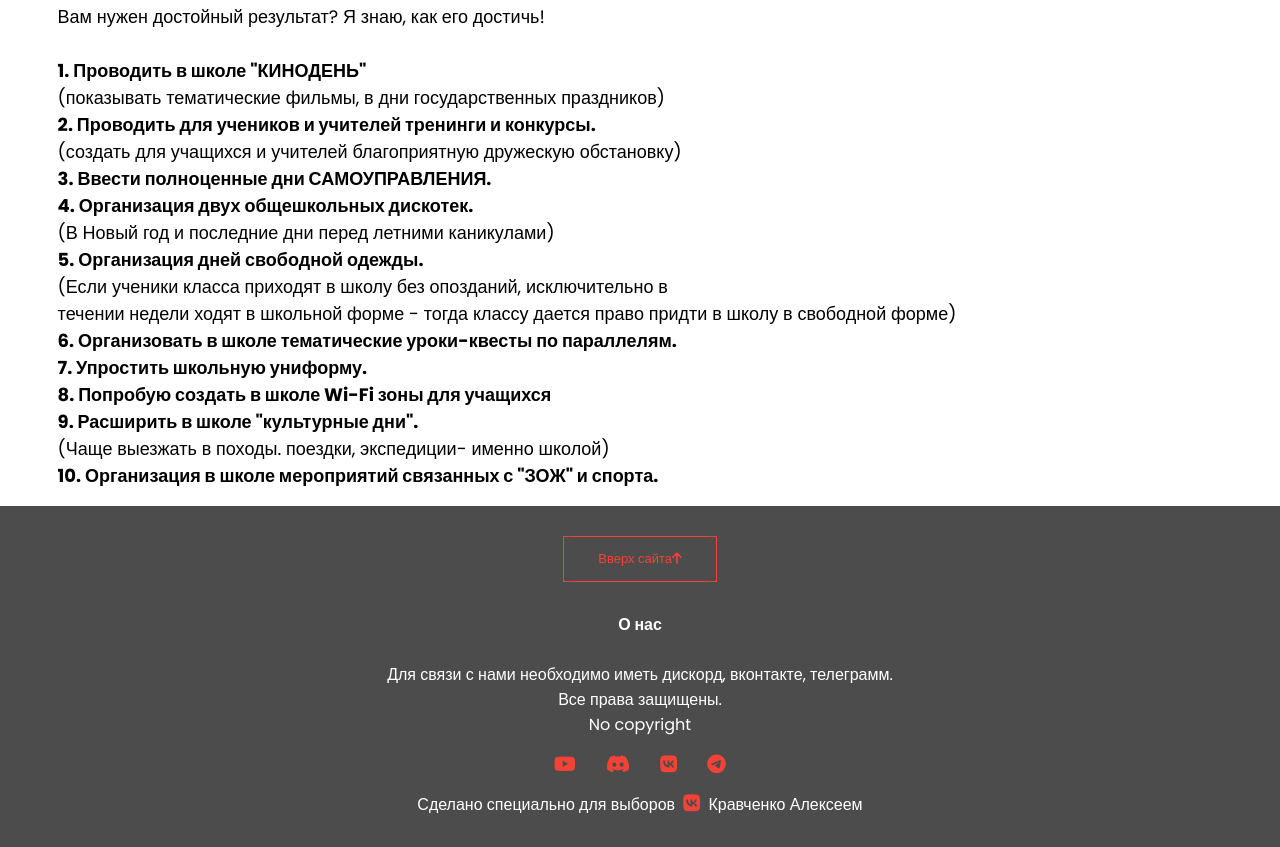
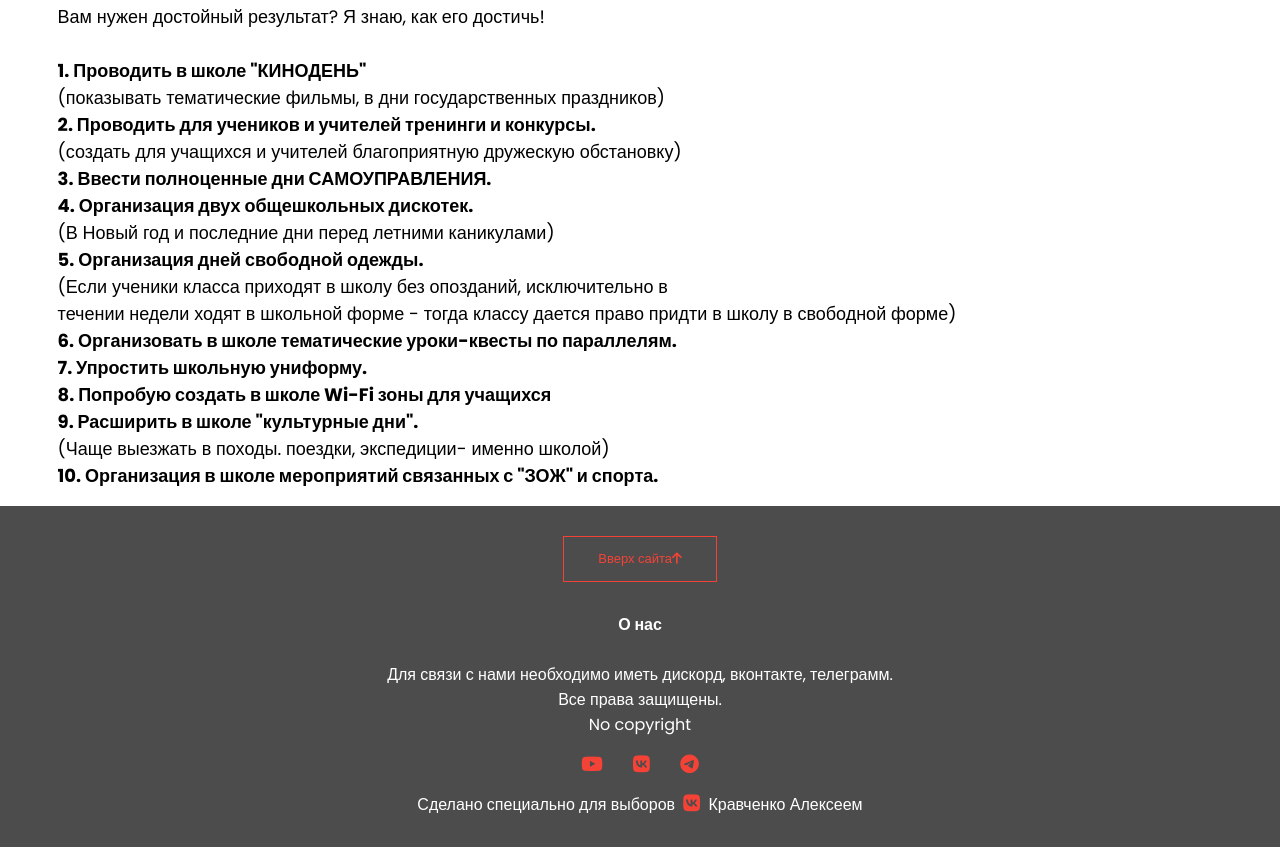
Before and after one commit to Depodeg/predvadim, a plain HTML site: page index.html in a window 1280 px wide. Shown: the part 1094-1941 px from the top of the page. Drawn offline with Linux system fonts and the light colour scheme.

Commit message:
Update index.html

```diff
--- a/index.html
+++ b/index.html
@@ -71,10 +71,9 @@
 		<h4>О нас</h4>
 		<p>Для связи с нами необходимо иметь дискорд, вконтакте, телеграмм.<br>Все права защищены.<br>No copyright</p>
 		<div class="icons">
-			<a href="https://www.youtube.com/@depodeg"><i class="fa-brands fa-youtube"></i></a>
-			<a href="https://discordapp.com/users/421221448347156480/"><i class="fa-brands fa-discord"></i></a>
-			<a href="https://vk.com/depodeg"><i class="fa-brands fa-vk"></i></a>
-			<a href="https://t.me/depodegcandidate"><i class="fa-brands fa-telegram"></i></a>
+			<a href="https://www.youtube.com/@13.-22"><i class="fa-brands fa-youtube"></i></a>
+			<a href="https://vk.com/id457850890"><i class="fa-brands fa-vk"></i></a>
+			<a href="https://t.me/Vadim_00_05"><i class="fa-brands fa-telegram"></i></a>
 		</div>
 		<p>Сделано специально для выборов <a href="https://vk.com/depodeg"><i class="fa-brands fa-vk"></i></a> Кравченко Алексеем</p>
 	</section>
```
